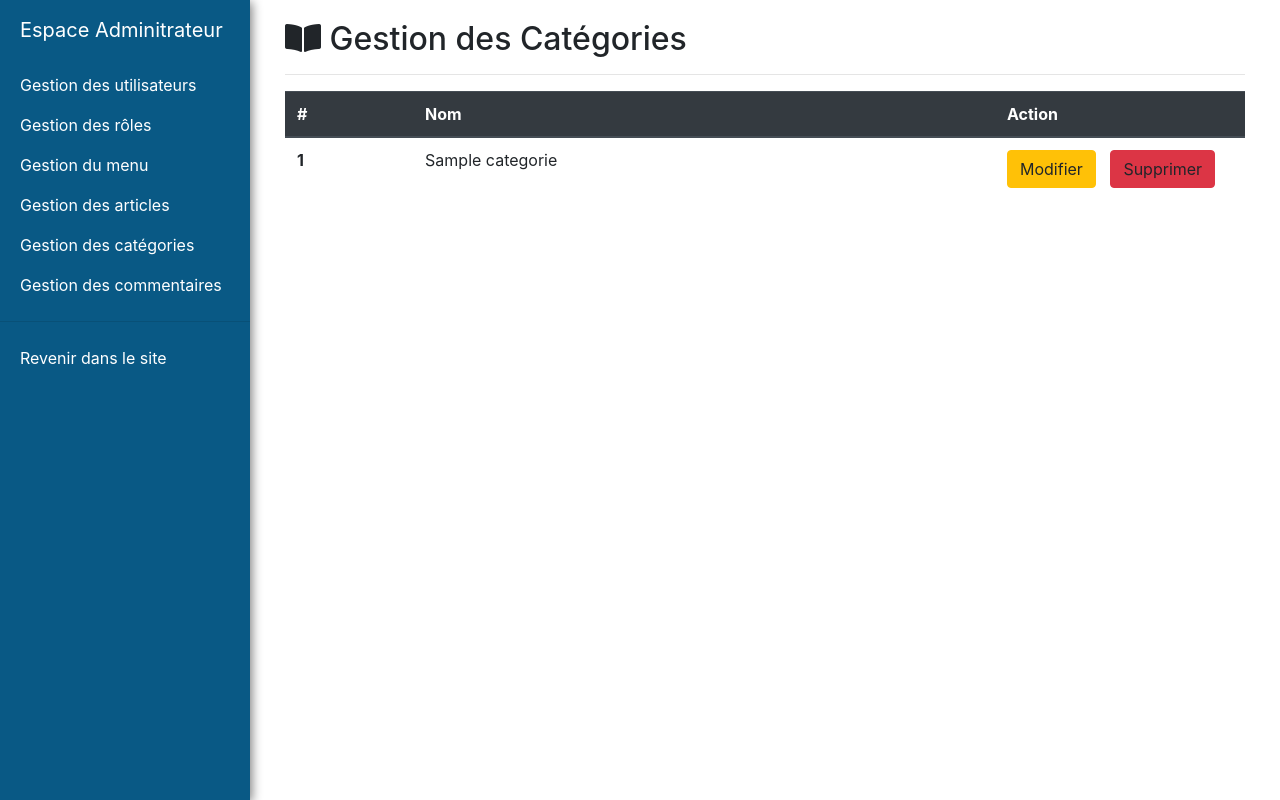
After one commit to Pew0h/Yalu-blog, a PHP site: page /admin/admin_categories.php in a window 1280 px wide. The commit adds this page. Run offline with PHP 8.4, Linux system fonts and the light colour scheme; tables that the repository leaves empty hold one stand-in row (values such as "Sample post"); some libraries are stand-ins or nearby versions.

Commit message:
Ajout de l'administration des catégories part1

```diff
--- /dev/null
+++ b/admin/admin_categories.php
@@ -0,0 +1,51 @@
+<?php
+require_once('../includes/layouts/header_admin.php');
+
+if(isset($_SESSION['user_id'])) // Si appuie du bouton
+{
+    if (Role::getUserRole($_SESSION['user_id']) != 'Administrateur'){
+        header('Location: index.php');
+        exit;
+    }
+}
+?>
+
+<!-- Page Content -->
+<div id="page-content-wrapper">
+    <div class="container-fluid">
+        <div class="row">
+            <div class="col-lg-12">
+                <h2><i class="fas fa-book-open"></i> Gestion des Catégories</h2>
+                <hr>
+            </div>
+
+            <div class="col-lg-12">
+                <table class="table table-hover ">
+                    <thead class="thead-dark">
+                    <tr>
+                        <th scope="col">#</th>
+                        <th scope="col">Nom</th>
+                        <th scope="col">Action</th>
+                    </tr>
+                    </thead>
+                    <tbody>
+                    <?php
+                    foreach (Categorie::getCategories() as $categorie) {
+                        echo '<tr>';
+                        echo '<th scope="row">'.$categorie['id_categorie'].'</th>';
+                        echo '<td>'.$categorie['nom'].'</td>';
+                        echo '<td width="250px"><a style="margin-right: 10px" type="button" class="btn btn-warning">Modifier</a>
+                                    <a type="button" class="btn btn-danger">Supprimer</a></td>';
+                    }
+                    ?>
+                    </tbody>
+                </table>
+            </div>
+
+        </div>
+    </div>
+</div>
+
+</div>
+</body>
+</html>
--- a/includes/class/Categorie.php
+++ b/includes/class/Categorie.php
@@ -6,6 +6,17 @@ class Categorie
         $request = Database::getInstance()->query('SELECT count(*) FROM categorie');
         return $request->fetch()[0];
     }
+
+    public static function getCategories()
+    {
+        $request = Database::getInstance()->query('SELECT * FROM categorie');
+        return $request->fetchAll();
+    }
+
+    public static function dropCategorie($name)
+    {
+        $request = Database::getInstance()->query('DELETE FROM categorie WHERE ');
+    }
 }
 
 ?>
--- a/includes/layouts/header_admin.php
+++ b/includes/layouts/header_admin.php
@@ -52,7 +52,7 @@ if(isset($_SESSION['user_id'])) // Si appuie du bouton
                 <a href="#">Gestion des articles</a>
             </li>
             <li>
-                <a href="#">Gestion des catégories</a>
+                <a href="../admin/admin_categories.php">Gestion des catégories</a>
             </li>
             <li>
                 <a href="#">Gestion des commentaires</a>
```
